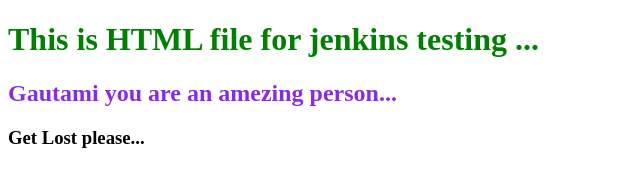
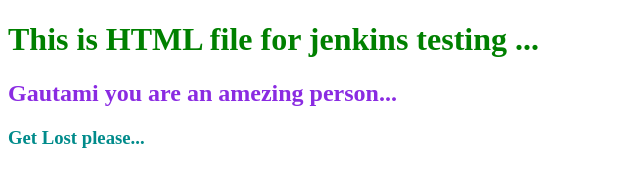
Before and after one commit to gautamijoshi/Jenkins, a plain HTML site: page index.html in a window 1280 px wide. Shown: the full height of the page, 0-640 px from the left. Drawn offline with Linux system fonts and the light colour scheme.

Commit message:
good job

```diff
--- a/index.html
+++ b/index.html
@@ -9,6 +9,6 @@
 <body>
     <h1 style="color: green;">This is HTML file for jenkins testing ...</h1>
     <h2 style="color: blueviolet;"> Gautami you are an amezing person...</h2>
-    <h3>Get Lost please...</h3>
+    <h3 style="color:darkcyan;">Get Lost please...</h3>
 </body>
 </html>
```
